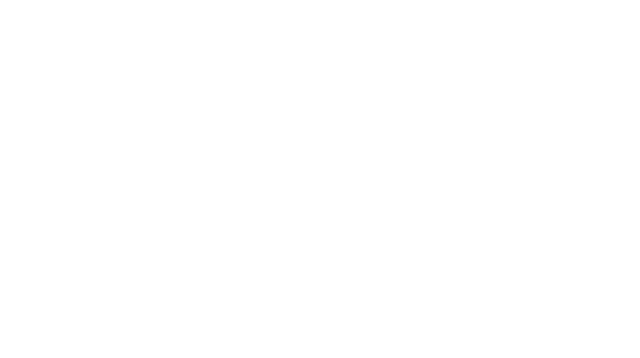
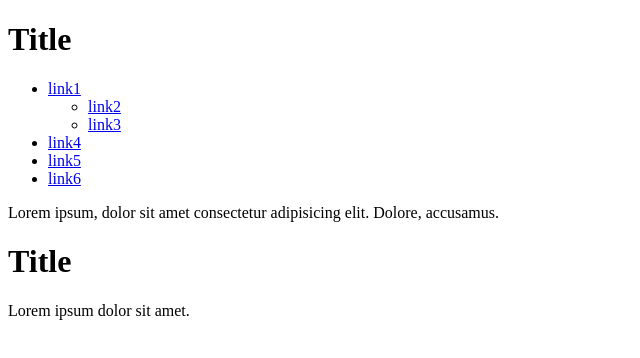
Before and after one commit to Niky-Niky/abc, a plain HTML site: page index.html in a window 1280 px wide. Shown: the whole page, without its empty margins (0-640 px from the left). Drawn offline with Linux system fonts and the light colour scheme.

Commit message:
Update index.html

```diff
--- a/index.html
+++ b/index.html
@@ -7,6 +7,23 @@
     <title>Document</title>
 </head>
 <body>
-
+    <div class="holder">
+        <h1>Title</h1>
+        <ul class="list">
+          <li>
+            <a href="#">link1</a>
+            <ul>
+              <li><a href="#">link2</a></li>
+              <li><a href="#">link3</a></li>
+            </ul>
+          </li>
+          <li><a href="https://www.youtube.com/">link4</a></li>
+          <li><a href="https://validator.w3.org/">link5</a></li>
+          <li><a href="#">link6</a></li>
+        </ul>
+        <p>Lorem ipsum, dolor sit amet consectetur adipisicing elit. Dolore, accusamus.</p>
+        <h1>Title</h1>
+        <p>Lorem ipsum dolor sit amet.</p>
+      </div>
 </body>
 </html>
```
